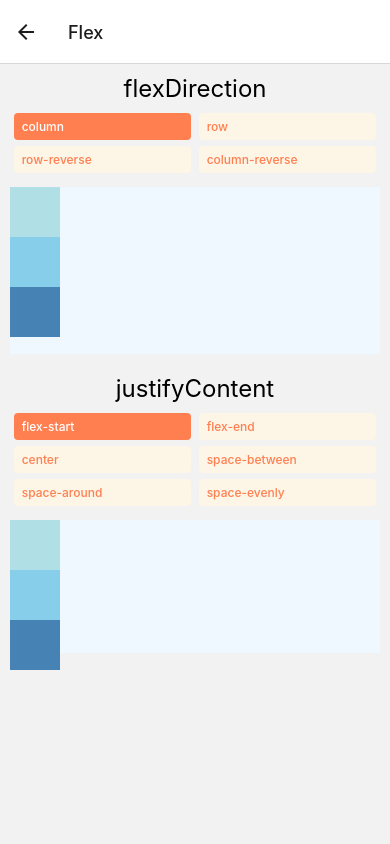
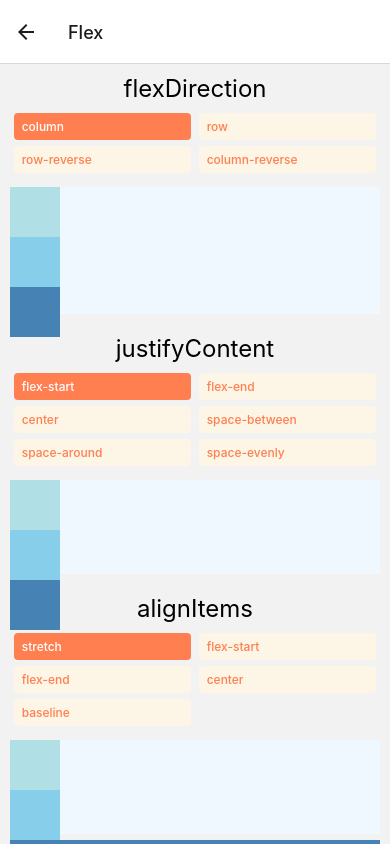
Before and after one commit to koyrkr/TIL, a React Native app in the folder doEverything/: screen /Flex in a window 390 px wide. Built offline with nearby package versions, Linux system fonts and the light colour scheme.

Commit message:
feat: add AlignItemsLayout

```diff
--- a/doEverything/src/pages/FlexScreen/FlexScreen.js
+++ b/doEverything/src/pages/FlexScreen/FlexScreen.js
@@ -1,25 +1,23 @@
 import React from 'react';
-import {ScrollView, StyleSheet, View} from 'react-native';
+import {ScrollView, StyleSheet} from 'react-native';
+import {AlignItemsLayout} from './components/AlignItemsLayout';
 import {FlexDirectionBasics} from './components/FlexDirectionBasics';
 import {JustifyContentBasics} from './components/JustifyContentBasics';
 
 export default function FlexScreen() {
   return (
-    <ScrollView style={styles.pageWrapper}>
-      <View style={styles.pageSection}>
-        <FlexDirectionBasics />
-        <JustifyContentBasics />
-      </View>
+    <ScrollView
+      contentContainerStyle={{flexGrow: 1, flex: 1}}
+      style={styles.container}>
+      <FlexDirectionBasics />
+      <JustifyContentBasics />
+      <AlignItemsLayout />
     </ScrollView>
   );
 }
 
 const styles = StyleSheet.create({
-  pageWrapper: {
+  container: {
     width: '100%',
   },
-  pageSection: {
-    width: '100%',
-    height: '100%',
-  },
 });
--- /dev/null
+++ b/doEverything/src/pages/FlexScreen/components/AlignItemsLayout.js
@@ -0,0 +1,35 @@
+import React, {useState} from 'react';
+import {StyleSheet, View} from 'react-native';
+import {PreviewLayout} from './PreviewLayout';
+
+export const AlignItemsLayout = () => {
+  const [alignItems, setAlignItems] = useState('stretch');
+
+  return (
+    <PreviewLayout
+      label="alignItems"
+      selectedValue={alignItems}
+      values={['stretch', 'flex-start', 'flex-end', 'center', 'baseline']}
+      setSelectedValue={setAlignItems}>
+      <View style={[styles.box, {backgroundColor: 'powderblue'}]} />
+      <View style={[styles.box, {backgroundColor: 'skyblue'}]} />
+      <View
+        style={[
+          styles.box,
+          {
+            backgroundColor: 'steelblue',
+            width: 'auto',
+            minWidth: 50,
+          },
+        ]}
+      />
+    </PreviewLayout>
+  );
+};
+
+const styles = StyleSheet.create({
+  box: {
+    width: 50,
+    height: 50,
+  },
+});
```
